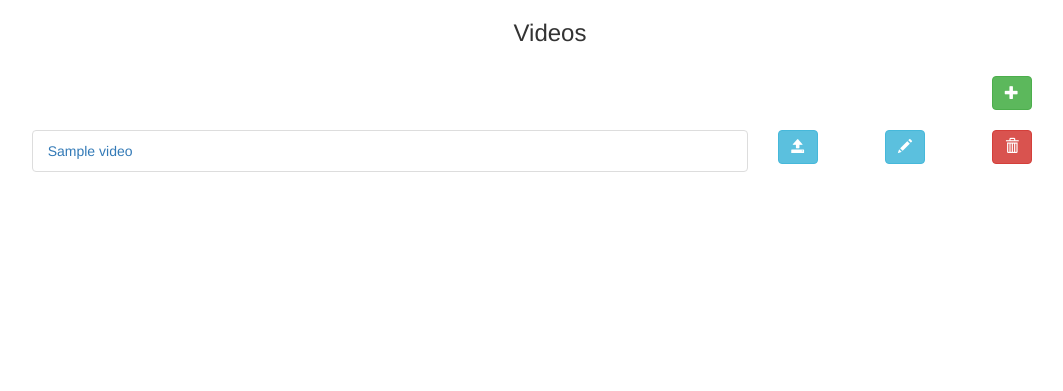
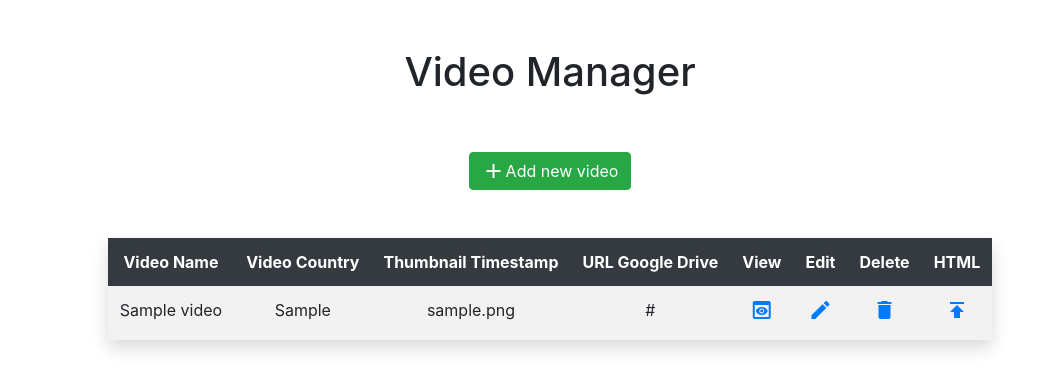
Before and after one commit to trinaldi/videomanager, a Django app: page /videos/ in a window 1280 px wide. Shown: the top 391 px of the page, without its empty margins (90-1153 px from the left). Run offline with Django 3.2, Linux system fonts and the light colour scheme; tables that the repository leaves empty hold one stand-in row (values such as "Sample post"); some libraries are stand-ins or nearby versions.

Commit message:
Reinitial commit

```diff
--- a/tugareVideo/getvideo/models.py
+++ b/tugareVideo/getvideo/models.py
@@ -4,7 +4,7 @@ class Video(models.Model):
     video_title = models.CharField("Título do Vídeo", max_length=255, blank=False, null=False)
     video_country = models.CharField("País do Vídeo", max_length=255, blank=False, null=False)
     video_thumb = models.CharField("Tempo do thumbnail", max_length=10, blank=False, null=False)
-    video_file = models.FileField(blank=True, null=True) # TODO: Set upload folder
+    video_file = models.FileField(max_length=255,blank=True, null=True) # TODO: Set upload folder
     video_url = models.CharField("URL Google Drive", max_length=255, blank=False, null=False)
     created_at = models.DateTimeField("Created At", auto_now_add=True)
 
--- a/tugareVideo/getvideo/templates/videos/base.html
+++ b/tugareVideo/getvideo/templates/videos/base.html
@@ -1,17 +1,17 @@
 <!DOCTYPE html>
 <html>
   <head>
- <title>Django 3 CRUD Example</title>
+    <title>Video Manager</title>
     <meta charset="utf-8">
-<meta name="viewport" content="width=device-width, initial-scale=1">
-<link rel="stylesheet" href="https://maxcdn.bootstrapcdn.com/bootstrap/3.4.0/css/bootstrap.min.css">
+    <meta name="viewport" content="width=device-width, initial-scale=1, shrink-to-fit=no">
+    <link href="https://fonts.googleapis.com/icon?family=Material+Icons" rel="stylesheet">
+    <link rel="stylesheet" href="https://stackpath.bootstrapcdn.com/bootstrap/4.5.2/css/bootstrap.min.css">
+    <script src="https://code.jquery.com/jquery-3.5.1.slim.min.js"></script>
+    <script src="https://cdn.jsdelivr.net/npm/popper.js@1.16.1/dist/umd/popper.min.js"></script>
+    <script src="https://stackpath.bootstrapcdn.com/bootstrap/4.5.2/js/bootstrap.min.js"></script>
   </head>
   <body>
     {% block content %}
     {% endblock %}
-<script src="https://code.jquery.com/jquery-3.3.1.slim.min.js" integrity="sha384-q8i/X+965DzO0rT7abK41JStQIAqVgRVzpbzo5smXKp4YfRvH+8abtTE1Pi6jizo" crossorigin="anonymous"></script>
-<script src="https://cdnjs.cloudflare.com/ajax/libs/popper.js/1.14.3/umd/popper.min.js" integrity="sha384-ZMP7rVo3mIykV+2+9J3UJ46jBk0WLaUAdn689aCwoqbBJiSnjAK/l8WvCWPIPm49" crossorigin="anonymous"></script>
-<script src="https://ajax.googleapis.com/ajax/libs/jquery/3.3.1/jquery.min.js"></script>
-<script src="https://maxcdn.bootstrapcdn.com/bootstrap/3.4.0/js/bootstrap.min.js"></script>
   </body>
 </html>
--- a/tugareVideo/getvideo/templates/videos/index.html
+++ b/tugareVideo/getvideo/templates/videos/index.html
@@ -1,60 +1,75 @@
 {% extends 'videos/base.html' %}
 {% block content %}
 <div class="container-fluid">
-  <div class="row">
-    <div class="col-md-1 col-xs-1 col-sm-1"></div>
-    <div class="col-md-10 col-xs-10 col-sm-10">
-      <h3 class="round3" style="text-align:center;">Videos</h3>
+  <div class="row flex-column align-items-center my-5">
+    <h1>Video Manager</h1>
   </div>
-    <div class="col-md-1 col-xs-1 col-sm-1"></div>
 </div>
-  <div class="row">
-    <div class="col-md-10 col-xs-10 col-sm-10"></div>
-    <div class="col-md-2 col-xs-1 col-sm-1">
-      <br />
-      <a href="{% url 'create' %}">
-        <button type="button" class="btn btn-success">
-          <span class="glyphicon glyphicon-plus"></span>
-        </button>
+<div class="container-fluid">
+  <div class="row flex-column align-items-center my-5">
+    <a href="{% url 'create' %}" class="d-flex btn btn-success">
+      <span class="material-icons">add</span>
+       Add new video
     </a>
   </div>
 </div>
-  <br />
+<div class="container-fluid">
+  <div class="row justify-content-center">
+    <div class="col-auto">
+      <div class="table-responsive text-center shadow">
+        <table class="table table-striped table-borderless m-0">
+          <thead class="thead-dark">
+            <tr>
+              <th scope="row">Video Name</th>
+              <th scope="row">Video Country</th>
+              <th scope="row">Thumbnail Timestamp</th>
+              <th scope="row">URL Google Drive</th>
+              <th scope="row">View</th>
+              <th scope="row">Edit</th>
+              <th scope="row">Delete</th>
+              <th scope="row">HTML</th>
+            </tr>
+          </thead>
+          <tbody>
             {% for video in video_list %}
-  <div class="row">
-    <div class="col-md-1 col-xs-1 col-sm-1"></div>
-    <div class="col-md-7 col-xs-7 col-sm-7">
-      <ul class="list-group">
-
-        <li class="list-group-item ">
-          <a href="{% url 'detail' video.pk %}"> {{ video.video_title }}</a> <span class="badge"></span>
-        </li>
-      </ul>
-      <br>
+            <tr>
+              <td scope="row">
+                {{ video.video_title }}
+              </td>
+              <td scope="row">
+                {{ video.video_country }}
+              </td>
+              <td scope="row">
+                {{ video.video_thumb }}
+              </td>
+              <td scope="row">
+                {{ video.video_url }}
+              </td>
+              <td scope="row">
+                <a href="{% url 'detail' video.pk %}"><span class="material-icons">preview</span></a>
+              </td>
+              <td scope="row">
+                <a href="{% url 'edit' video.pk %}">
+                  <span class="material-icons">edit</span>
+                </a>
+              </td>
+              <td scope="row">
+                <a href="{% url 'delete' video.pk %}">
+                  <span class="material-icons">delete</span>
+                </a>
+              </td>
+              <td scope="row">
+                <a href="{% url 'edit' video.pk %}">
+                  <span class="material-icons">publish</span>
+                </a>
+              </td>
+            </tr>
+            {% endfor %}
+          </tbody>
+        </table>
       </div>
-    <div class="col-md-1 col-xs-1 col-sm-1">
-      <a href="{% url 'detail' video.pk %}">
-        <button type="button" class="btn btn-info">
-          <span class="glyphicon glyphicon-open"></span>
-        </button>
-      </a>
     </div>
-    <div class="col-md-1">
-      <a href="{% url 'edit' video.pk %}">
-        <button type="button" class="btn btn-info">
-          <span class="glyphicon glyphicon-pencil"></span>
-        </button>
-      </a>
   </div>
-    <div class="col-md-1">
-      <a href="{% url 'delete' video.pk %}">
-        <button type="button" class="btn btn-danger">
-          <span class="glyphicon glyphicon-trash"></span>
-        </button>
-      </a>
 </div>
-    <div class="col-md-1 col-xs-1 col-sm-1"></div>
-  </div>
-  {% endfor %}
 </div>
 {% endblock %}
--- a/tugareVideo/getvideo/views.py
+++ b/tugareVideo/getvideo/views.py
@@ -1,5 +1,13 @@
+# 3rd Party
+from google_drive_downloader import GoogleDriveDownloader as gd
+from ffmpy import FFmpeg
+#Django
 from django.shortcuts import render, redirect, get_object_or_404
 from django.views.generic import ListView, DetailView
+from django.http import HttpResponse
+from django.template import Context, loader
+
+# app
 from .models import Video
 from .forms import VideoForm
 
@@ -14,13 +22,36 @@ class VideoDetailView(DetailView):
     template_name = 'videos/detail.html'
     model = Video
 
-    def get_field_values(self):
-        return [field.value_to_string(self) for field in Video._meta.fields]
+def split_link(url):
+    url_list = url.split('/')
+    url_id = ""
+    if (url and len(url_list) > 0):
+        url_id = url_list[5] #It might change, be carefull!
+        return url_id
+
+def set_thumb(video, timestamp, output):
+    video = f'./media/{video}.mp4' #Again, it might change
+    output = f'./media/{output}.png'
+    thumb = FFmpeg(inputs={video: None},
+            outputs={output: ['-ss', timestamp, '-vframes', '1']})
+    thumb.run()
+
+def download_link(url, title):
+    file_id = split_link(url)
+    gd.download_file_from_google_drive(
+        file_id = file_id,
+        dest_path = "./media/{}.mp4".format(title) # We'll treat it leater, ok?
+    )
 
 def create(request):
     if request.method == 'POST':
         form = VideoForm(request.POST)
         if form.is_valid():
+            download_link(request.POST.get('video_url'),
+                        request.POST.get('video_title'))
+            set_thumb(request.POST.get('video_title'),
+                    request.POST.get('video_thumb'),
+                    request.POST.get('video_title'))
             form.save()
             return redirect('index')
     form = VideoForm()
@@ -28,16 +59,22 @@ def create(request):
     return render(request, 'videos/create.html', {'form': form})
 
 def edit(request, pk, template_name='videos/edit.html'):
-    video = get_object_or_404(Video, pk=pk)
-    form = VideoForm(request.POST)
+    context = {}
+    video = get_object_or_404(Video, id=pk)
+    form = VideoForm(request.POST or None, instance=video)
     if form.is_valid():
+        download_link(request.POST.get('video_url'),
+                request.POST.get('video_title'))
         form.save()
         return redirect('index')
+    context["form"] = form
     return render(request, template_name, {'form':form})
 
-def delete(request, pk, template_name='videos/confirm_delete.html'):
+def delete(request, pk, template_name='videos/delete.html'):
+    context = {}
     video = get_object_or_404(Video, pk=pk)
     if request.method=='POST':
         video.delete()
         return redirect('index')
-    return render(request, template_name, {'object':video})
+    context["video"] = video
+    return render(request, template_name, {'video':video})
--- a/tugareVideo/tugareVideo/settings.py
+++ b/tugareVideo/tugareVideo/settings.py
@@ -37,6 +37,7 @@ INSTALLED_APPS = [
     'django.contrib.sessions',
     'django.contrib.messages',
     'django.contrib.staticfiles',
+    'livereload',
     'widget_tweaks',
     'getvideo',
 ]
@@ -49,6 +50,7 @@ MIDDLEWARE = [
     'django.contrib.auth.middleware.AuthenticationMiddleware',
     'django.contrib.messages.middleware.MessageMiddleware',
     'django.middleware.clickjacking.XFrameOptionsMiddleware',
+    'livereload.middleware.LiveReloadScript',
 ]
 
 ROOT_URLCONF = 'tugareVideo.urls'
@@ -120,3 +122,7 @@ USE_TZ = True
 # https://docs.djangoproject.com/en/3.0/howto/static-files/
 
 STATIC_URL = '/static/'
+
+# Media files
+MEDIA_ROOT  = os.path.join(BASE_DIR, 'media')
+MEDIA_URL = '/media/'
--- a/tugareVideo/tugareVideo/urls.py
+++ b/tugareVideo/tugareVideo/urls.py
@@ -15,9 +15,12 @@ Including another URLconf
 """
 from django.contrib import admin
 from django.urls import path
+from django.conf import settings
+from django.conf.urls.static import static
 from getvideo import views
 
 urlpatterns = [
+    path('', views.IndexView.as_view(), name='index'),
     path('admin/', admin.site.urls),
     path('videos/', views.IndexView.as_view(), name='index'),
     path('videos/<int:pk>/', views.VideoDetailView.as_view(), name='detail'),
@@ -25,3 +28,6 @@ urlpatterns = [
     path('videos/create/', views.create, name='create'),
     path('videos/delete/<int:pk>/', views.delete, name='delete'),
 ]
+
+if settings.DEBUG: # new
+    urlpatterns += static(settings.MEDIA_URL, document_root=settings.MEDIA_ROOT)
```
Also changed, not shown: tugareVideo/getvideo/templates/videos/delete.html (added, +21 -0 lines), tugareVideo/getvideo/templates/videos/detail.html (+31 -6 lines). Lines whose indentation alone changed are shown as unchanged.
